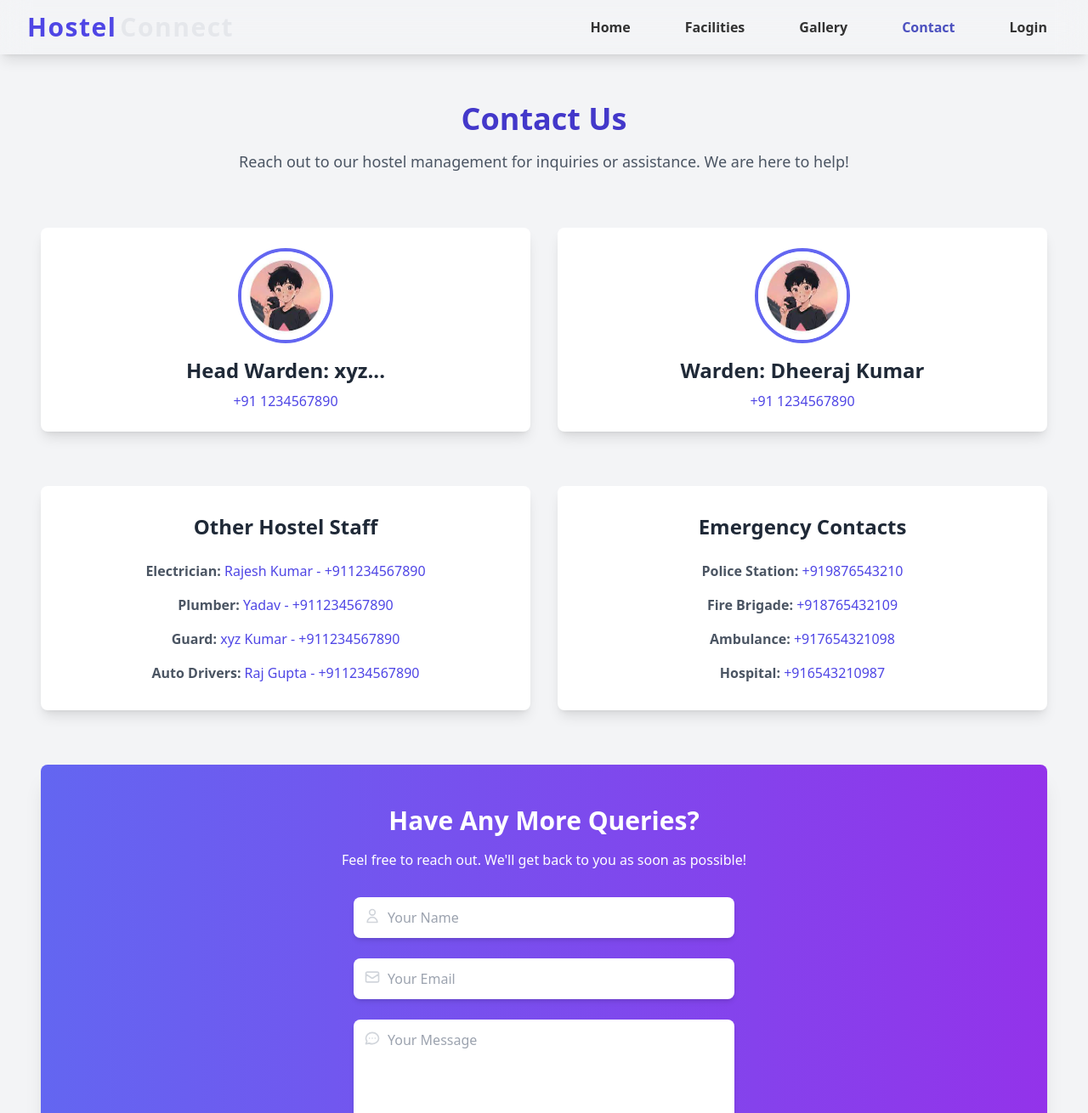
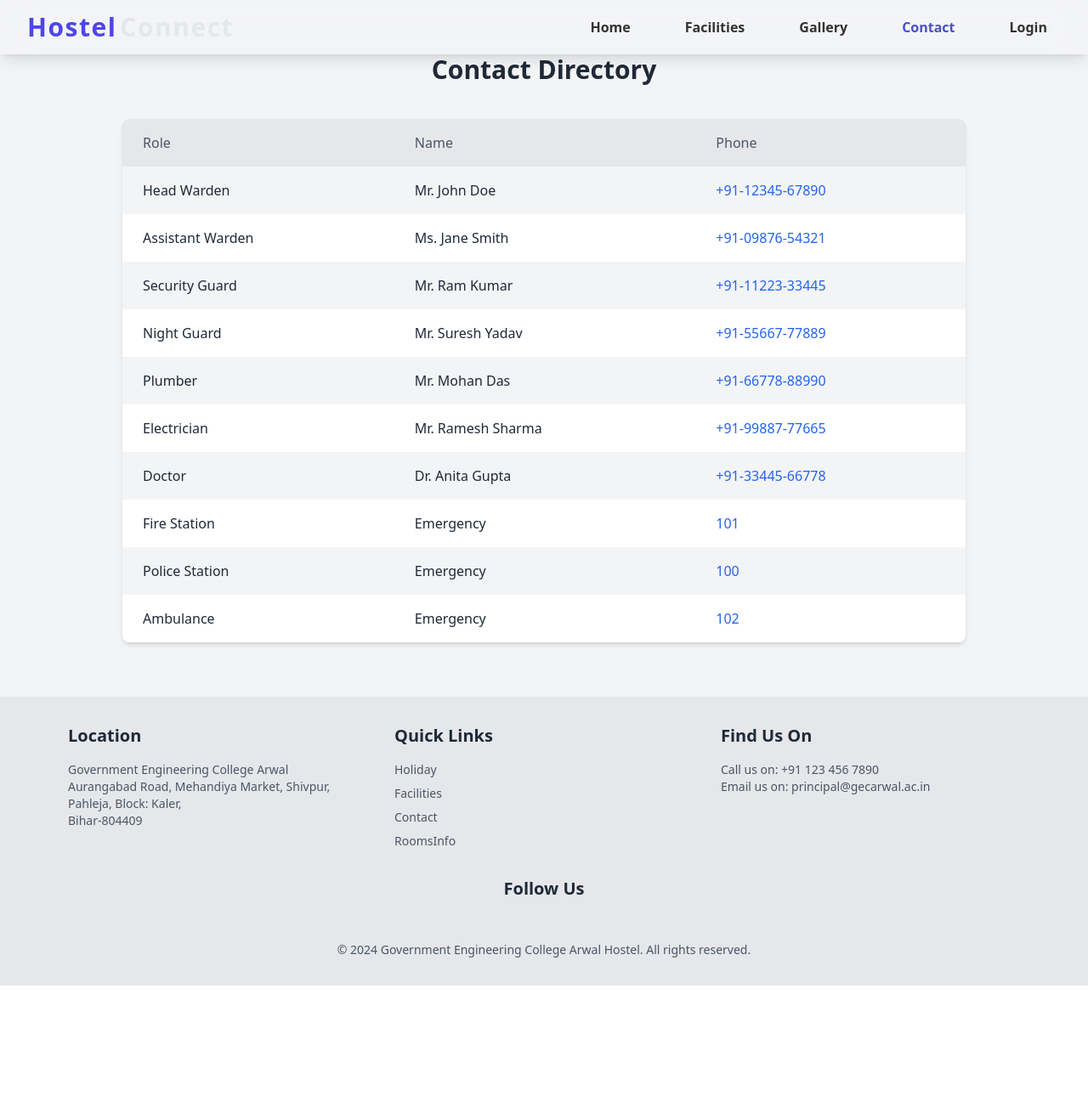
Before and after one commit to rahul-rixi/hostel-website, a React (Vite) app: page /contact in a window 1280 px wide. Shown: the top 1310 px of the page at 85% size. After the commit the page ends 1160 px from the top, so only its background shows below. Built offline with nearby package versions, Linux system fonts and the light colour scheme.

Commit message:
contact updated

```diff
--- a/src/pages/ContactPage.jsx
+++ b/src/pages/ContactPage.jsx
@@ -1,143 +1,54 @@
 import React from 'react';
-import { HiOutlineMail, HiOutlineUser, HiOutlineChat } from 'react-icons/hi';
-import wardenImage from '../assets/dp.jpeg'; // Replace with actual path
-import headWardenImage from '../assets/dp.jpeg'; // Replace with actual path
 
-const ContactSection = () => {
+const ContactListCompact = () => {
+  const data = [
+    { role: "Head Warden", name: "Mr. John Doe", phone: "+91-12345-67890" },
+    { role: "Assistant Warden", name: "Ms. Jane Smith", phone: "+91-09876-54321" },
+    { role: "Security Guard", name: "Mr. Ram Kumar", phone: "+91-11223-33445" },
+    { role: "Night Guard", name: "Mr. Suresh Yadav", phone: "+91-55667-77889" },
+    { role: "Plumber", name: "Mr. Mohan Das", phone: "+91-66778-88990" },
+    { role: "Electrician", name: "Mr. Ramesh Sharma", phone: "+91-99887-77665" },
+    { role: "Doctor", name: "Dr. Anita Gupta", phone: "+91-33445-66778" },
+    { role: "Fire Station", name: "Emergency", phone: "101" },
+    { role: "Police Station", name: "Emergency", phone: "100" },
+    { role: "Ambulance", name: "Emergency", phone: "102" },
+  ];
+
   return (
-    <div className="bg-gray-100 py-16 px-6 md:px-12">
-      {/* Heading Section */}
-      <div className="max-w-6xl mx-auto mt-14 text-center mb-16">
-        <h1 className="text-4xl font-extrabold text-indigo-700 mb-4">Contact Us</h1>
-        <p className="text-lg text-gray-600">
-          Reach out to our hostel management for inquiries or assistance. We are here to help!
-        </p>
-      </div>
+    <section className="bg-gray-100 py-16">
+      <div className="max-w-screen-lg mx-auto px-4">
+        <h1 className="text-3xl font-bold text-gray-800 text-center mb-10">Contact Directory</h1>
 
-      {/* Warden Section */}
-      <div className="grid grid-cols-1 md:grid-cols-2 gap-8 mb-16">
-        <div className="bg-white shadow-lg rounded-lg p-6 text-center hover:shadow-xl transition duration-300">
-          <img
-            src={headWardenImage}
-            alt="Head Warden"
-            className="mx-auto rounded-full w-28 h-28 object-cover mb-4 border-4 border-indigo-500"
-          />
-          <h2 className="text-2xl font-semibold text-gray-800 mb-2">Head Warden: xyz...</h2>
-          <a href="tel:+911234567890" className="text-indigo-600 font-medium hover:underline">
-            +91 1234567890
-          </a>
-        </div>
-
-        <div className="bg-white shadow-lg rounded-lg p-6 text-center hover:shadow-xl transition duration-300">
-          <img
-            src={wardenImage}
-            alt="Warden"
-            className="mx-auto rounded-full w-28 h-28 object-cover mb-4 border-4 border-indigo-500"
-          />
-          <h2 className="text-2xl font-semibold text-gray-800 mb-2">Warden: Dheeraj Kumar</h2>
-          <a href="tel:+911234567890" className="text-indigo-600 font-medium hover:underline">
-            +91 1234567890
-          </a>
+        <div className="overflow-x-auto bg-white shadow-md rounded-lg">
+          <table className="w-full text-left border-collapse">
+            <thead>
+              <tr className="bg-gray-200">
+                <th className="py-4 px-6 text-gray-600 font-medium">Role</th>
+                <th className="py-4 px-6 text-gray-600 font-medium">Name</th>
+                <th className="py-4 px-6 text-gray-600 font-medium">Phone</th>
+              </tr>
+            </thead>
+            <tbody>
+              {data.map((contact, index) => (
+                <tr
+                  key={index}
+                  className={`hover:bg-gray-50 ${
+                    index % 2 === 0 ? 'bg-gray-100' : 'bg-white'
+                  }`}
+                >
+                  <td className="py-4 px-6 text-gray-800">{contact.role}</td>
+                  <td className="py-4 px-6 text-gray-800">{contact.name}</td>
+                  <td className="py-4 px-6 text-blue-600 font-medium">
+                    <a href={`tel:${contact.phone}`}>{contact.phone}</a>
+                  </td>
+                </tr>
+              ))}
+            </tbody>
+          </table>
         </div>
       </div>
-
-      {/* Staff and Emergency Contacts in a Row */}
-      <div className="flex flex-col md:flex-row gap-8 mb-16">
-        {/* Staff Section */}
-        <div className="bg-white shadow-lg rounded-lg p-8 text-center flex-1 hover:shadow-xl transition duration-300">
-          <h2 className="text-2xl font-semibold text-gray-800 mb-6">Other Hostel Staff</h2>
-          <ul className="space-y-4 text-gray-600">
-            {[
-              { role: 'Electrician', name: 'Rajesh Kumar', phone: '+911234567890' },
-              { role: 'Plumber', name: 'Yadav', phone: '+911234567890' },
-              { role: 'Guard', name: 'xyz Kumar', phone: '+911234567890' },
-              { role: 'Auto Drivers', name: 'Raj Gupta', phone: '+911234567890' },
-            ].map((staff, index) => (
-              <li key={index}>
-                <strong>{staff.role}:</strong>{' '}
-                <a href={`tel:${staff.phone}`} className="text-indigo-600 hover:underline">
-                  {staff.name} - {staff.phone}
-                </a>
-              </li>
-            ))}
-          </ul>
-        </div>
-
-        {/* Emergency Contacts */}
-        <div className="bg-white shadow-lg rounded-lg p-8 text-center flex-1 hover:shadow-xl transition duration-300">
-          <h2 className="text-2xl font-semibold text-gray-800 mb-6">Emergency Contacts</h2>
-          <ul className="space-y-4 text-gray-600">
-            {[
-              { service: 'Police Station', phone: '+919876543210' },
-              { service: 'Fire Brigade', phone: '+918765432109' },
-              { service: 'Ambulance', phone: '+917654321098' },
-              { service: 'Hospital', phone: '+916543210987' },
-            ].map((contact, index) => (
-              <li key={index}>
-                <strong>{contact.service}:</strong>{' '}
-                <a href={`tel:${contact.phone}`} className="text-indigo-600 hover:underline">
-                  {contact.phone}
-                </a>
-              </li>
-            ))}
-          </ul>
-        </div>
-      </div>
-
-      {/* Beautified Query Form */}
-      <div className="bg-gradient-to-r from-indigo-500 to-purple-600 shadow-xl rounded-lg p-12 text-center text-white hover:shadow-2xl transition duration-300">
-        <h2 className="text-3xl font-semibold mb-4">Have Any More Queries?</h2>
-        <p className="mb-8">Feel free to reach out. We'll get back to you as soon as possible!</p>
-        <form className="space-y-6 max-w-md mx-auto">
-          <div className="relative">
-            <HiOutlineUser className="absolute left-3 top-3 text-gray-300 text-xl" />
-            <input
-              type="text"
-              placeholder="Your Name"
-              className="w-full px-10 py-3 rounded-lg shadow-md focus:ring-4 focus:ring-indigo-300 outline-none"
-            />
-          </div>
-          <div className="relative">
-            <HiOutlineMail className="absolute left-3 top-3 text-gray-300 text-xl" />
-            <input
-              type="email"
-              placeholder="Your Email"
-              className="w-full px-10 py-3 rounded-lg shadow-md focus:ring-4 focus:ring-indigo-300 outline-none"
-            />
-          </div>
-          <div className="relative">
-            <HiOutlineChat className="absolute left-3 top-3 text-gray-300 text-xl" />
-            <textarea
-              rows="4"
-              placeholder="Your Message"
-              className="w-full px-10 py-3 rounded-lg shadow-md focus:ring-4 focus:ring-indigo-300 outline-none resize-none"
-            ></textarea>
-          </div>
-          <button
-            type="submit"
-            className="bg-white text-indigo-600 font-semibold px-8 py-3 rounded-full shadow-lg hover:bg-gray-100 hover:text-purple-600 transition duration-300"
-          >
-            Send Message
-          </button>
-        </form>
-      </div>
-
-      {/* Address and Map Section */}
-      <div className="text-center mt-10 mb-16">
-        <h2 className="text-2xl font-semibold text-gray-800 mb-4">Hostel Address</h2>
-        <p className="text-gray-600 mb-6">XYZ College Hostel, ABC Road, City, State, Pin Code</p>
-        <iframe
-          src="https://www.google.com/maps/embed?pb=!1m18!1m12!1m3!1d3611.415812902261!2d84.54703247400428!3d25.155433933393663!2m3!1f0!2f0!3f0!3m2!1i1024!2i768!4f13.1!3m3!1m2!1s0x398d15f621f82ae3%3A0xb5497d7b5715a615!2zR292ZXJnbWVudCBlbmdpbmVlcmluZyBjb2xsZWdlIOCkheCksOCkteCksg!5e0!3m2!1sen!2sin!4v1732898125566!5m2!1sen!2sin"
-          width="100%"
-          height="250"
-          className="rounded-lg shadow-md border-0"
-          allowFullScreen=""
-          loading="lazy"
-          title="Hostel Location Map"
-        ></iframe>
-      </div>
-    </div>
+    </section>
   );
 };
 
-export default ContactSection;
+export default ContactListCompact;
```
